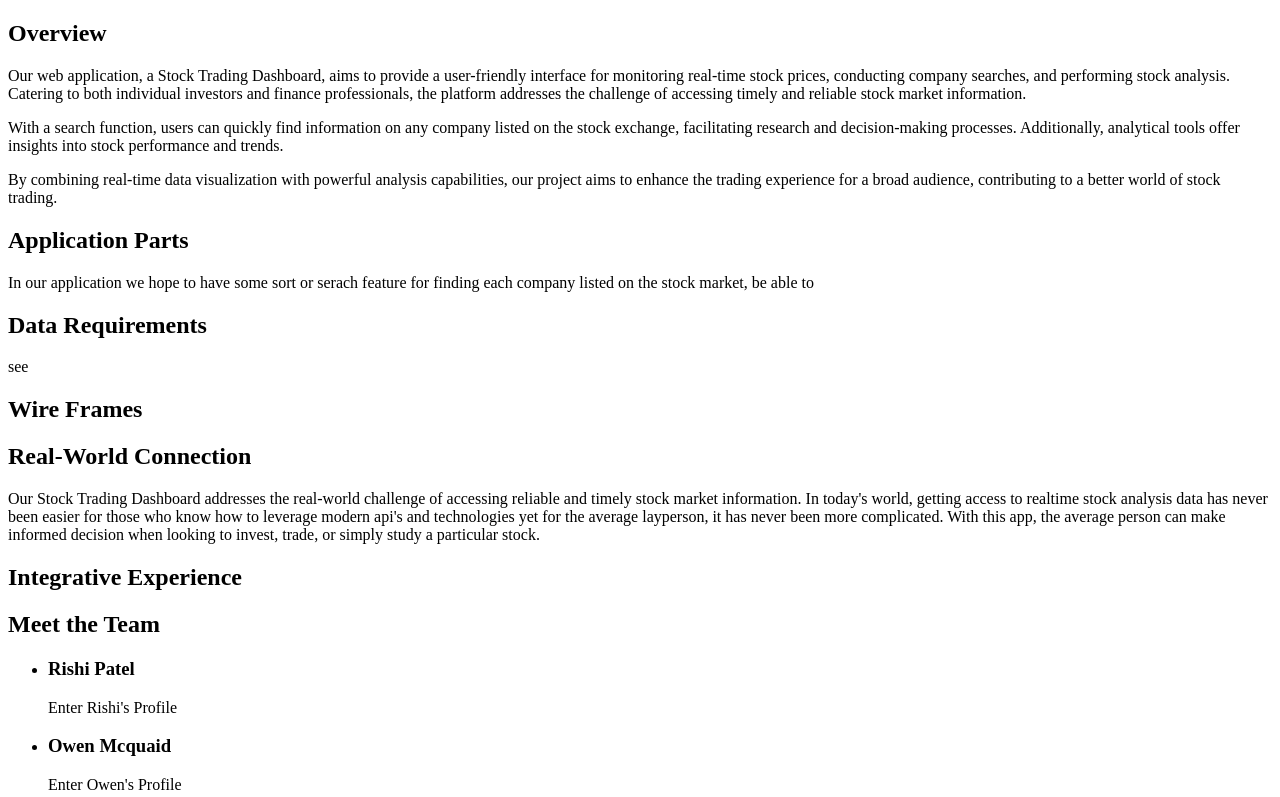
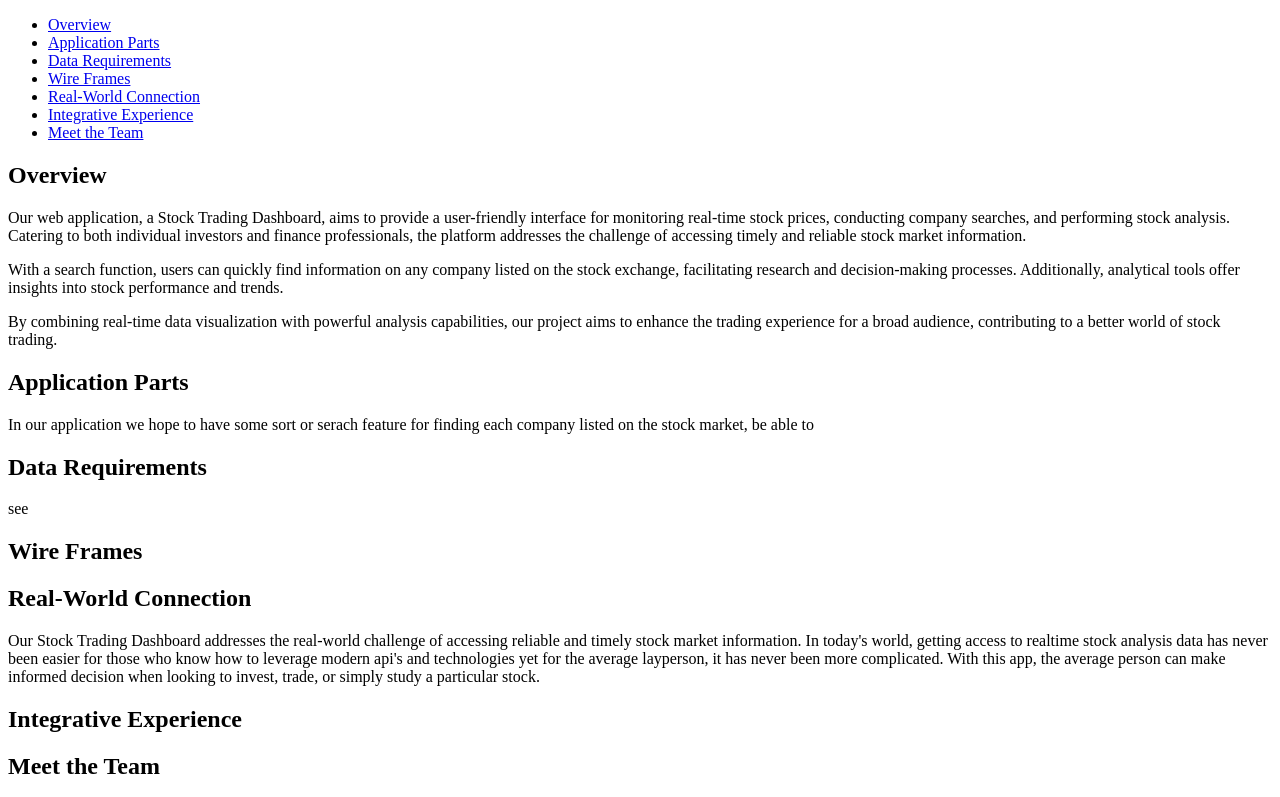
Before and after one commit to owen-mcq/CS-326-Project, a website: page src/docs/milestone-01/index.html in a window 1280 px wide. Shown: the top 797 px of the page. Drawn offline with Linux system fonts and the light colour scheme.

Commit message:
Add Navbar

```diff
--- a/src/docs/milestone-01/index.html
+++ b/src/docs/milestone-01/index.html
@@ -10,6 +10,17 @@
     <script type="module" src="script.js" defer></script>
 </head>
 <body>
+    <nav>
+        <ul>
+            <li><a href="#overview">Overview</a></li>
+            <li><a href="#application-parts">Application Parts</a></li>
+            <li><a href="#data-requirements">Data Requirements</a></li>
+            <li><a href="#wire-frames">Wire Frames</a></li>
+            <li><a href="#real-world">Real-World Connection</a></li>
+            <li><a href="#integrative-experience">Integrative Experience</a></li>
+            <li><a href="#team">Meet the Team</a></li>
+        </ul>
+    </nav>
     <section id="overview">
         <h2>Overview</h2>
              <p>Our web application, a Stock Trading Dashboard, aims to provide a user-friendly interface for monitoring real-time stock prices, conducting company searches, and performing stock analysis. Catering to both individual investors and finance professionals, the platform addresses the challenge of accessing timely and reliable stock market information.</p>
```
